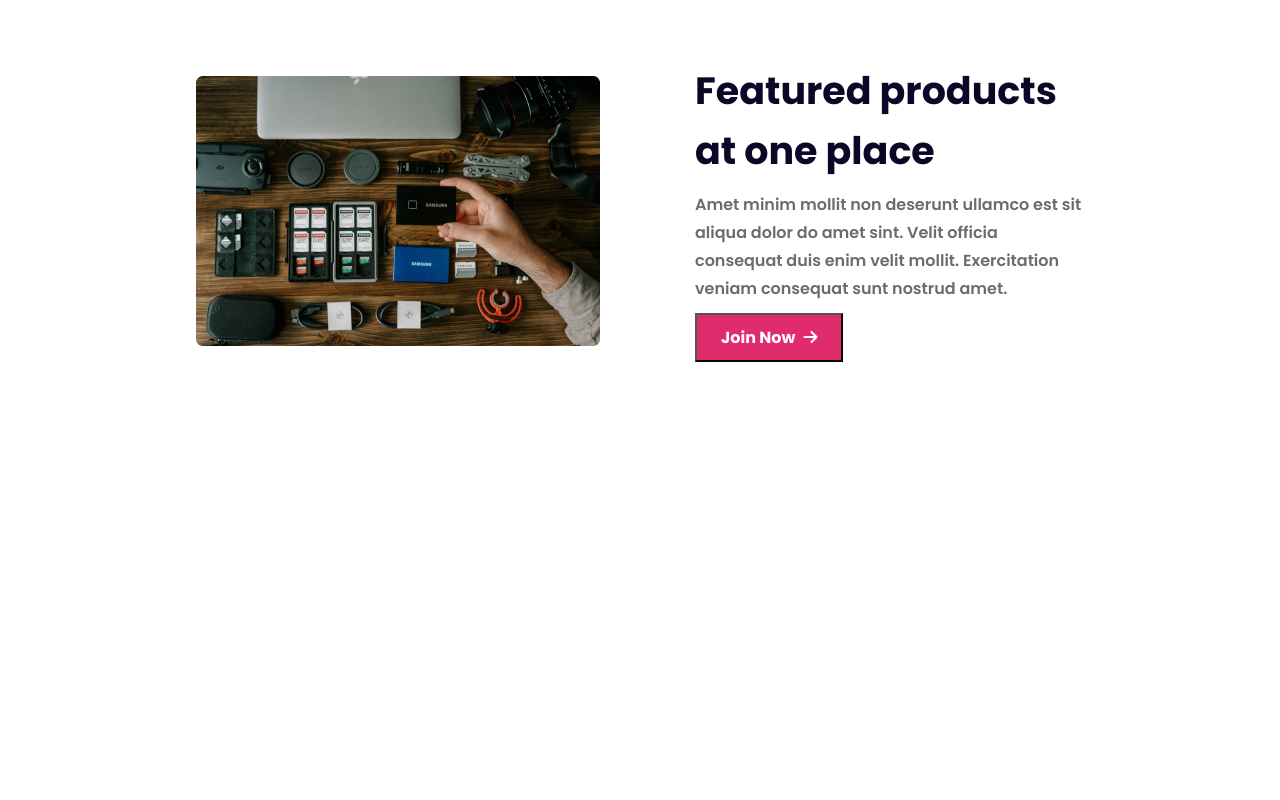
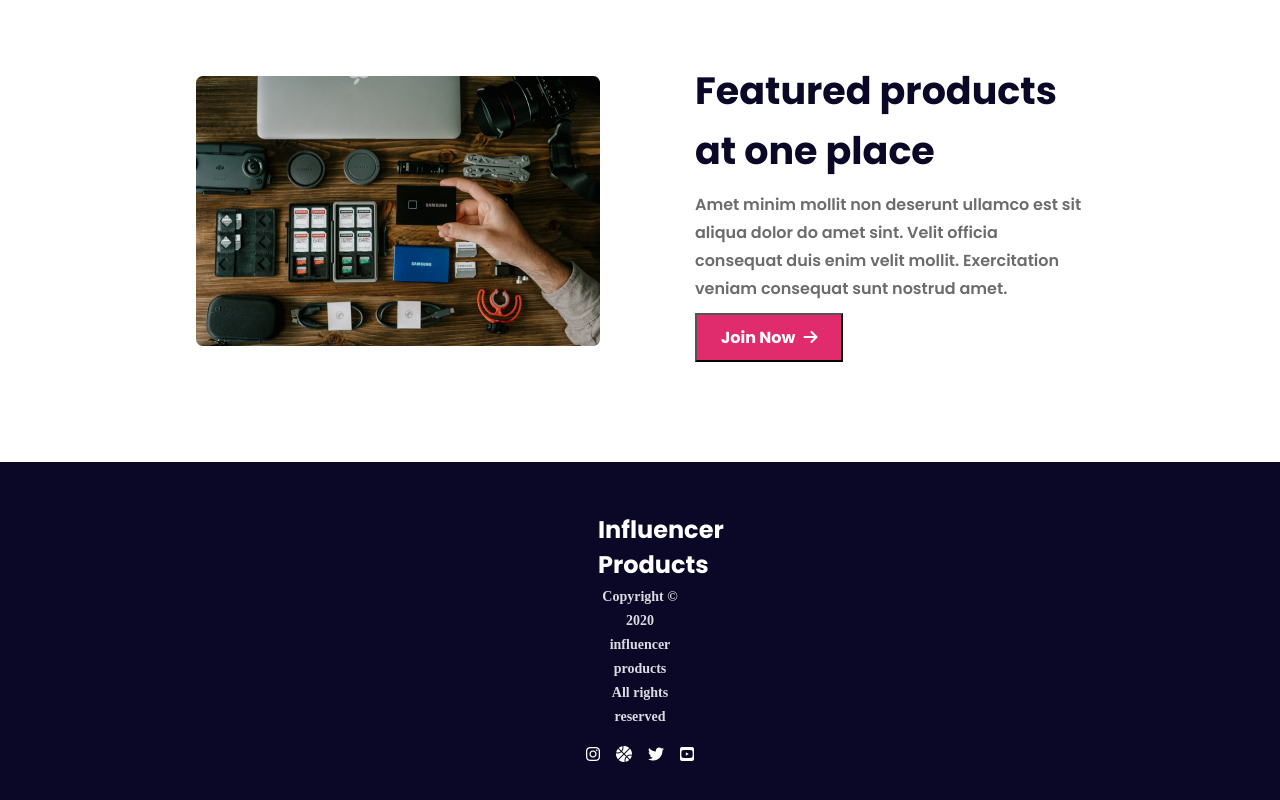
Before and after one commit to Das203web-dev/practice_task-3, a plain HTML site: page index.html in a window 1280 px wide. Shown: the part 2318-3118 px from the top of the page. Before the commit the page ends 2780 px from the top, so only its background shows below. Drawn offline with Linux system fonts and the light colour scheme.

Commit message:
footer added

```diff
--- a/Styles/style.css
+++ b/Styles/style.css
@@ -91,7 +91,6 @@ nav>ul>li>a {
     border: 2px solid rgba(119, 136, 153, 0.147);
     border-radius: 50%;
     padding: 10px;
-    /* margin: 0 40px; */
 }
 
 /* banner section style end  */
@@ -165,7 +164,6 @@ main {
     font-style: normal;
     font-weight: 400;
     line-height: 150%;
-    /* 36px */
 }
 
 .product-content p {
@@ -174,7 +172,6 @@ main {
     font-size: 14px;
     font-weight: 700;
     line-height: 143%;
-    /* 20.02px */
     letter-spacing: 0.252px;
 }
 
@@ -187,7 +184,6 @@ main {
 
 
 .ratings .active {
-    /* fill: yellow; */
     color: yellow;
 }
 
@@ -219,7 +215,6 @@ main {
     font-size: 38px;
     font-weight: 700;
     line-height: 60px;
-    /* white-space: nowrap; */
 }
 
 .featured-section-description {
@@ -239,6 +234,39 @@ main {
     color: #FFF;
     font-size: 16px;
     font-weight: 700;
+}
+
+/* footer styles  */
+footer {
+    background: #0A0826;
+    padding: 50px 598px;
+    text-align: center;
+}
+
+.footer-title {
+    color: #FFF;
+    font-size: 24px;
+    font-weight: 700;
+    margin-bottom: 3px;
+}
+
+.copyright-text {
+    color: #D9DBE1;
+    font-family: Manrope;
+    font-size: 14px;
+    font-weight: 700;
+    line-height: 24px;
+    margin-bottom: 3px;
+
+}
+
+.footer-icons {
+    color: white;
+    display: flex;
+    align-items: center;
+    justify-content: center;
+    gap: 16px;
+    margin-top: 17px;
 }
 
 /* responsive styles for mobile devices */
@@ -313,8 +341,10 @@ main {
         width: 100%;
     }
 
-    /* header section style end  */
-    /* .icons-container {
-        gap: 20px;
-    } */
+    footer {
+        background: #0A0826;
+        padding: 50px 20px;
+        text-align: center;
+    }
+
 }
--- a/index.html
+++ b/index.html
@@ -231,7 +231,15 @@
         </section>
     </main>
     <footer>
-
+        <h4 class="footer-title">Influencer Products</h4>
+        <p class="copyright-text">Copyright © 2020 influencer products <br>
+            All rights reserved</p>
+        <div class="footer-icons">
+            <i class="fa-brands fa-instagram"></i>
+            <i class="fa-solid fa-basketball"></i>
+            <i class="fa-brands fa-twitter"></i>
+            <i class="fa-brands fa-square-youtube"></i>
+        </div>
     </footer>
 </body>
 
```
